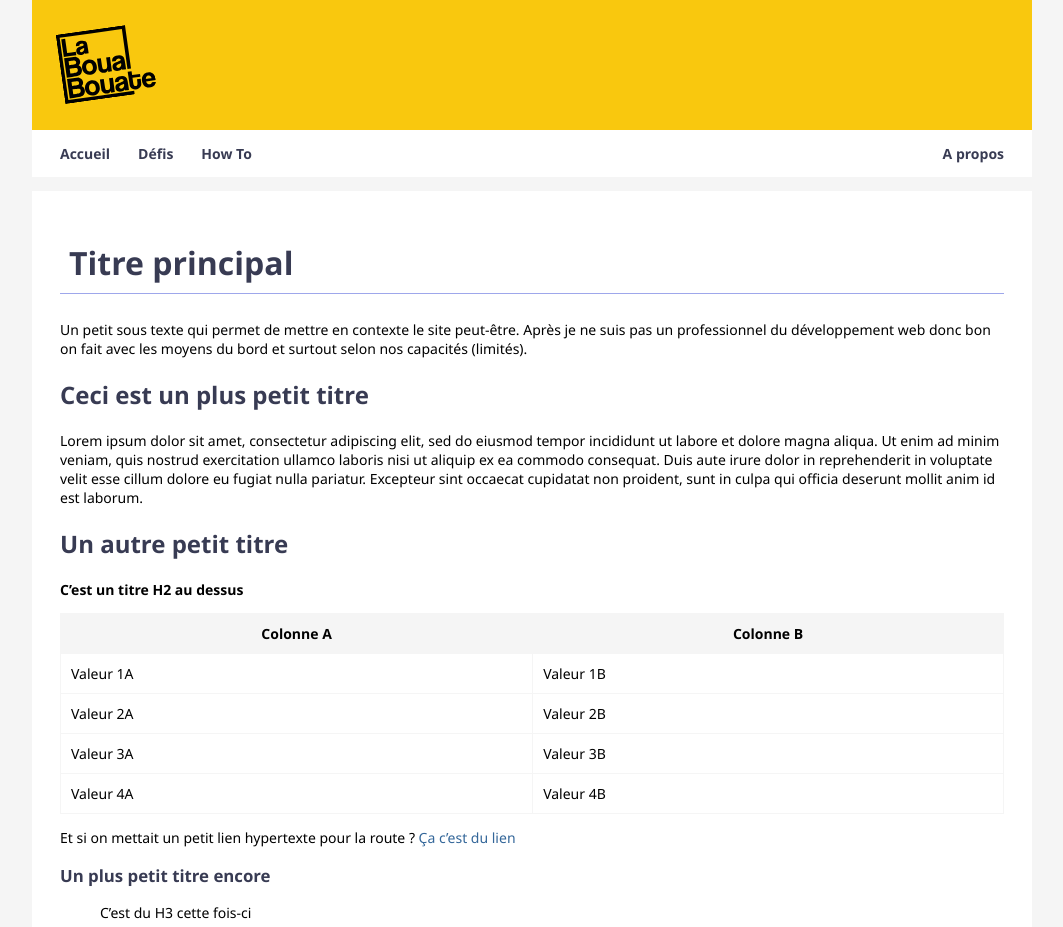
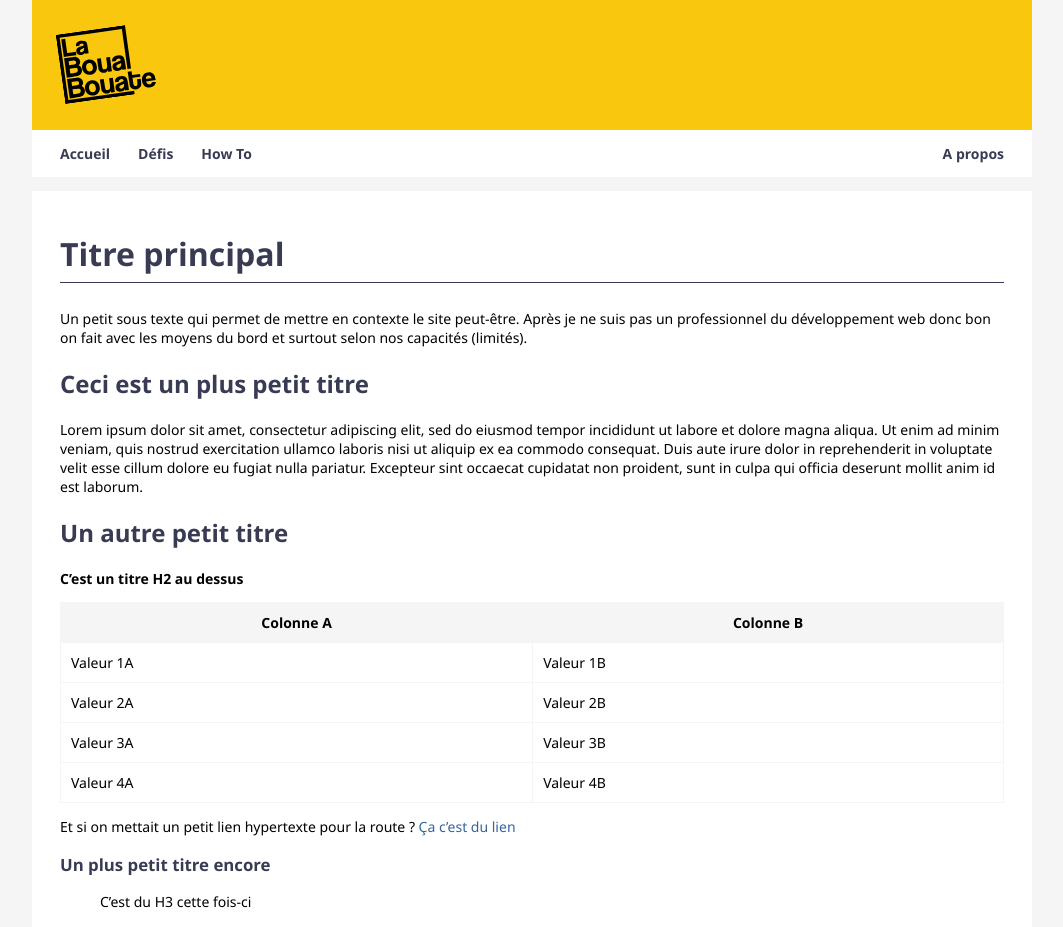
Before and after one commit to leobouard/leobouard.github.io, a Jekyll site: the page built from index.md, in a window 1280 px wide. Shown: the top 927 px of the page, without its empty margins (108-1171 px from the left). Built offline with Jekyll 4.4.1, drawn with Linux system fonts in a browser that asks for light colours; our own code applies the rules of GitHub Pages for plain Markdown files.

Commit message:
Update style.scss

```diff
--- a/assets/css/style.scss
+++ b/assets/css/style.scss
@@ -115,8 +115,8 @@
 
     h1 {
         font-size: xx-large;
-        border-bottom: solid  #9ea7eb 1px;
-        padding: 9px;
+        border-bottom: 1px solid #383b53;
+        padding-bottom: 7px;
         display: block;
     }
 
@@ -158,13 +158,13 @@
         color: #383b53;
     }
 
-    .posts div img {
+    .posts a div img {
         height: 200px;
         overflow: hidden;
         transition: transform 1s;
     }
 
-    .post div img:hover {
+    .post a div img:hover {
         transform: scale(1.05);
     }
 
```
